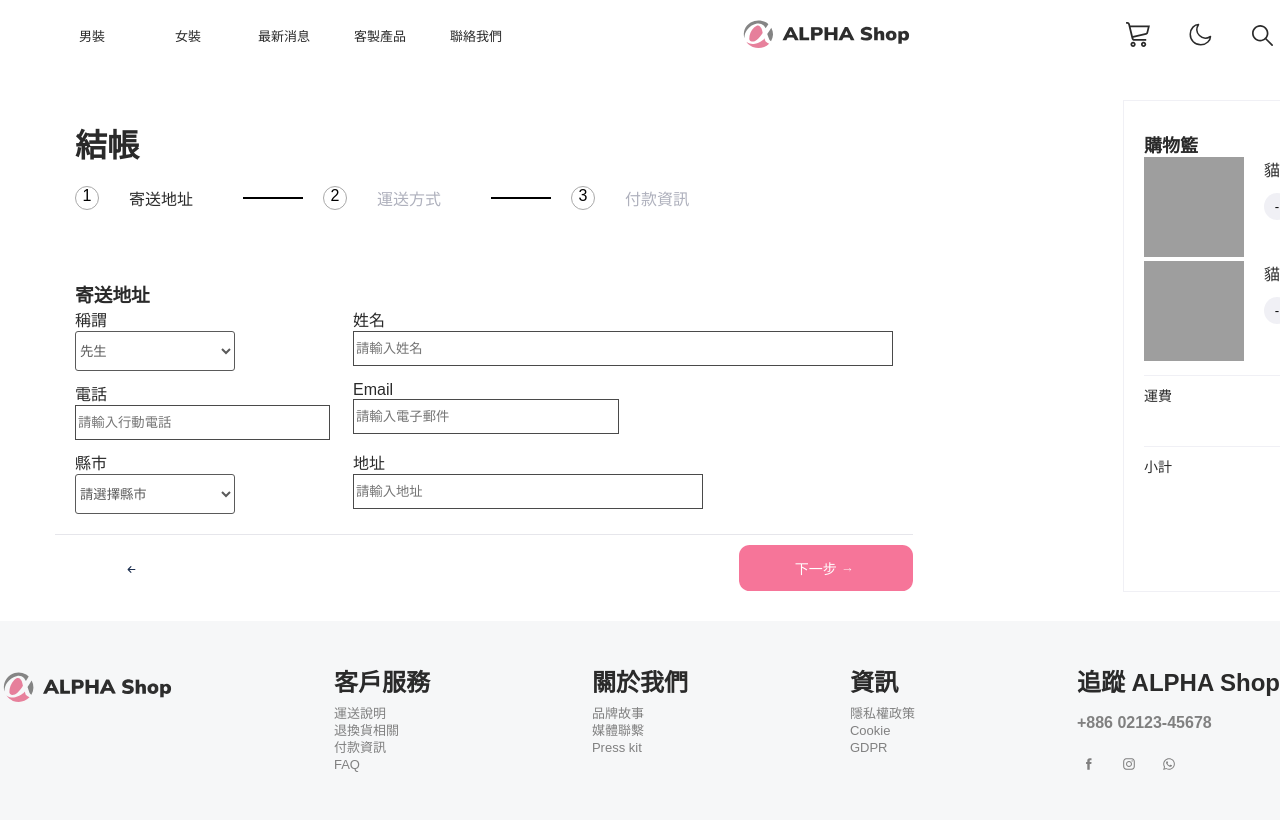
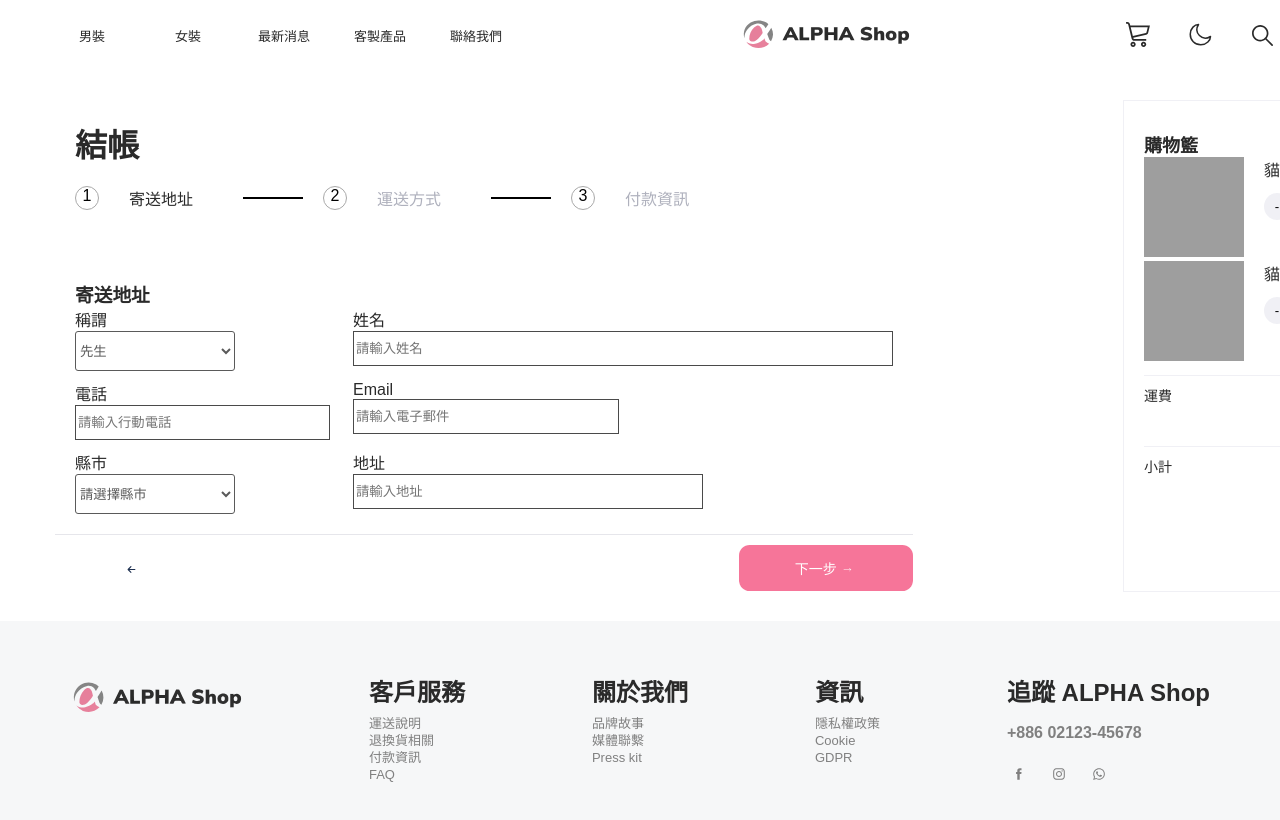
Before and after one commit to ritacc12/Alpha-Shop, a React (Vite) app: page / in a window 1280 px wide. Shown: the top 820 px of the page. Built offline with nearby package versions, Linux system fonts and the light colour scheme; grey boxes are pictures that could not be loaded.

Commit message:
revised the size of footer

```diff
--- a/src/Styles/Footer.css
+++ b/src/Styles/Footer.css
@@ -1,15 +1,16 @@
 .footer-container {
   display: flex;
-  flex-grow: 1;
   position: relative;
   width: 100%;
   height: 284px;
-  margin: 0 auto;
+  margin: 0;
+  padding: 10px 70px 10px 70px;
   flex-wrap: nowrap;
   justify-content: space-between;
   background-color: var(--footer-background-color);
   margin-bottom: 0;
   padding-bottom: 0;
+  margin-top: 30px;
 }
 .footer-container .footer-logo-container {
   display: flex;
@@ -42,7 +43,7 @@
   font-size: 16px;
   font-weight: 400;
   color: var(--social-icon);
-  padding-top: 10px;
+  padding-top: 20px;
 }
 .footer-section .section-content .page-link {
   font-weight: normal;
@@ -52,14 +53,12 @@
   color: #808080;
 }
 .footer-section .section-content .tel-info {
-  margin-bottom: 16px;
+  font-size: 16px;
   font-weight: 600;
   line-height: 16px;
-  padding-top: 10px;
 }
 .footer-section .section-content .social-icon {
   width: 24px;
   height: 24px;
   margin-right: 16px;
-  padding-top: 10px;
 }/*# sourceMappingURL=Footer.css.map */
--- a/src/Styles/Footer.scss
+++ b/src/Styles/Footer.scss
@@ -1,15 +1,16 @@
 .footer-container {
   display: flex;
-  flex-grow: 1;
   position: relative;
   width: 100%;
   height: 284px;
-  margin: 0 auto;
+  margin: 0;
+  padding: 10px 70px 10px 70px;
   flex-wrap: nowrap;
   justify-content: space-between;
   background-color: var(--footer-background-color);
   margin-bottom: 0;
   padding-bottom: 0;
+  margin-top: 30px;
 
   .footer-logo-container {
     display: flex;
@@ -45,7 +46,7 @@
     font-size: 16px;
     font-weight: 400;
     color: var(--social-icon);
-    padding-top: 10px;
+    padding-top: 20px;
 
     .page-link {
       font-weight: normal;
@@ -55,16 +56,14 @@
       color: #808080;
     }
     .tel-info {
-      margin-bottom: 16px;
+      font-size: 16px;
       font-weight: 600;
       line-height: 16px;
-      padding-top: 10px;
     }
     .social-icon {
       width: 24px;
       height: 24px;
       margin-right: 16px;
-      padding-top: 10px;
     }
   }
 }
```
Also changed, not shown: 1 other file (tests, documents, lock files or other folders).
